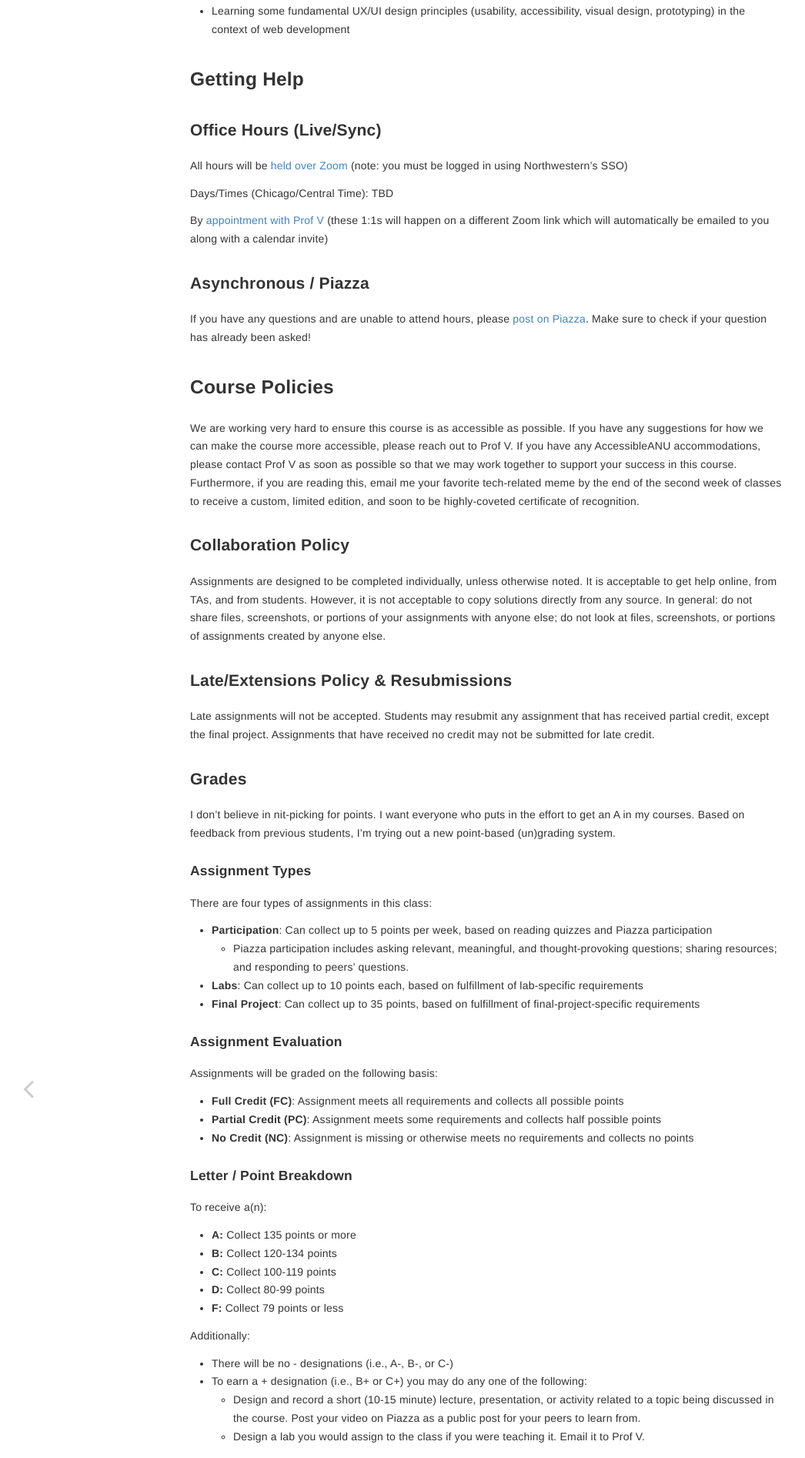
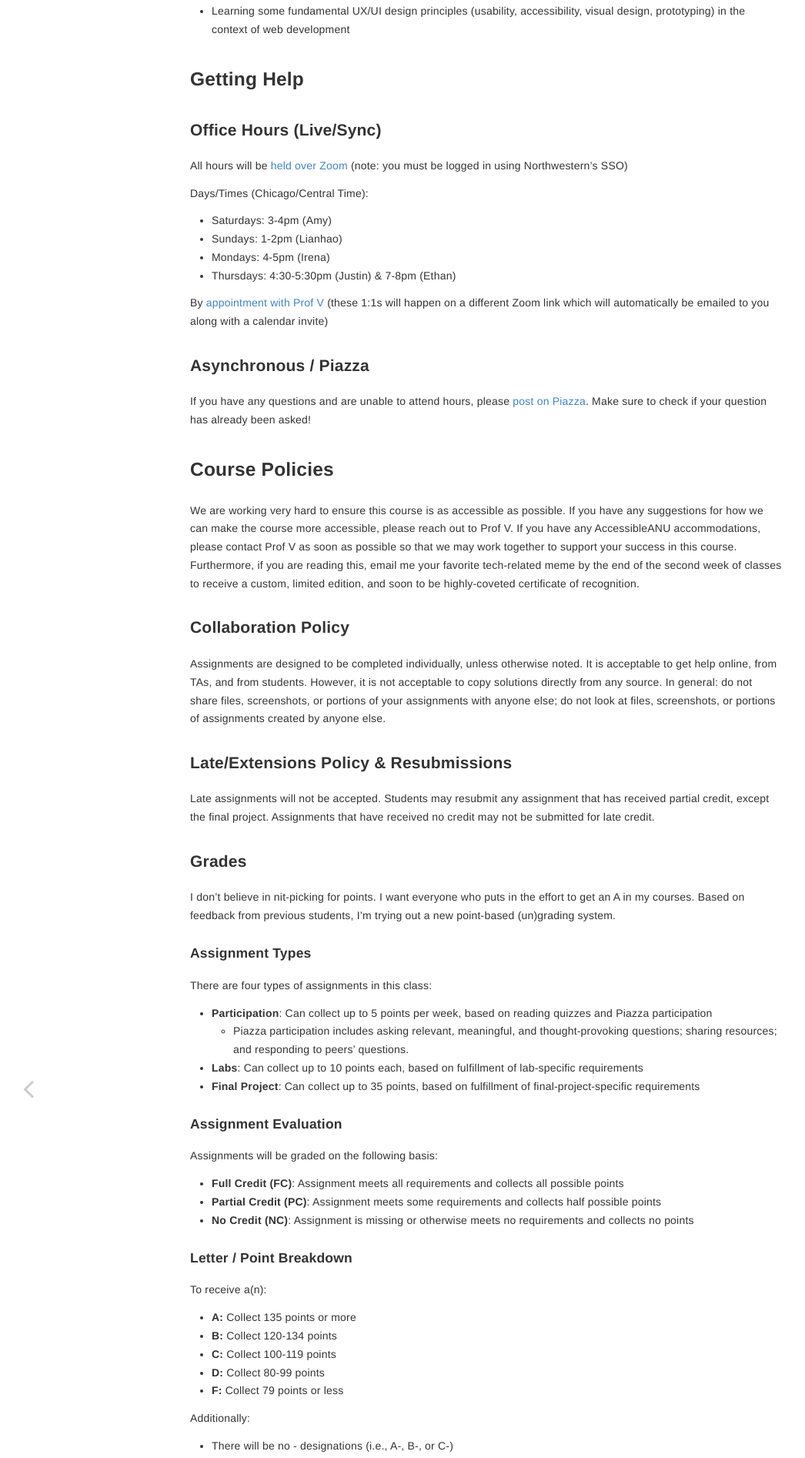
Before and after one commit to vickiebananas/nu-web-dev, a Jekyll site: the page built from _course/syllabus.md, in a window 1280 px wide. Shown: the part 1136-3030 px from the top of the page at 77% size, without its empty margins (8-1054 px from the left). Built offline with Jekyll 4.4.1, drawn with Linux system fonts in a browser that asks for light colours; some of the changed text lies outside the part shown.

Commit message:
OH added

```diff
--- a/_course/syllabus.md
+++ b/_course/syllabus.md
@@ -34,7 +34,10 @@ The learning goals for the course include:
 All hours will be [held over Zoom](https://northwestern.zoom.us/j/93957923216) (note: you must be logged in using Northwestern’s SSO)
 
 Days/Times (Chicago/Central Time):
-TBD
+- Saturdays: 3-4pm (Amy)
+- Sundays: 1-2pm (Lianhao)
+- Mondays: 4-5pm (Irena)
+- Thursdays: 4:30-5:30pm (Justin) & 7-8pm (Ethan)
 
 By [appointment with Prof V](https://calendly.com/vcchavez/) (these 1:1s will happen on a different Zoom link which will automatically be emailed to you along with a calendar invite)
 
```
